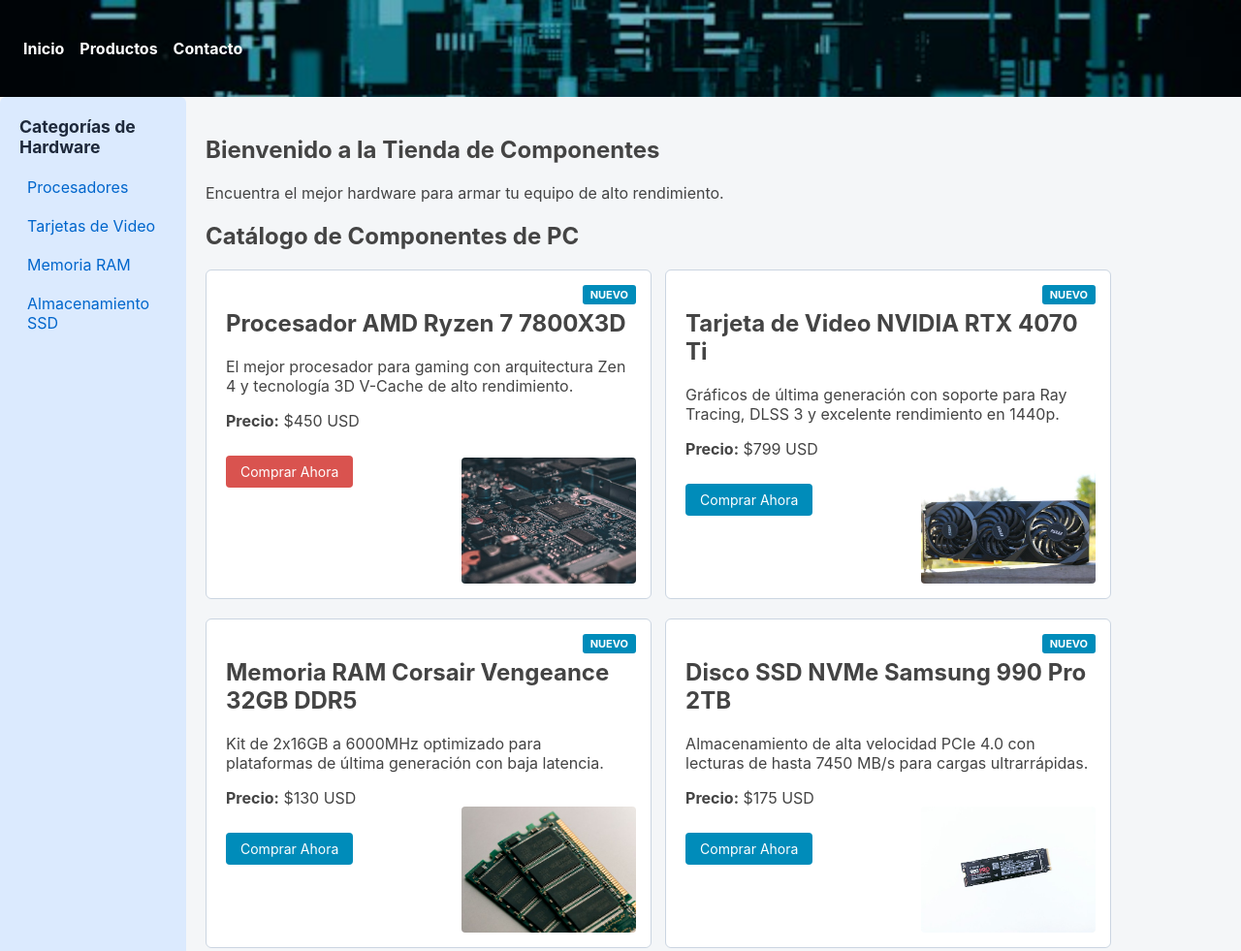
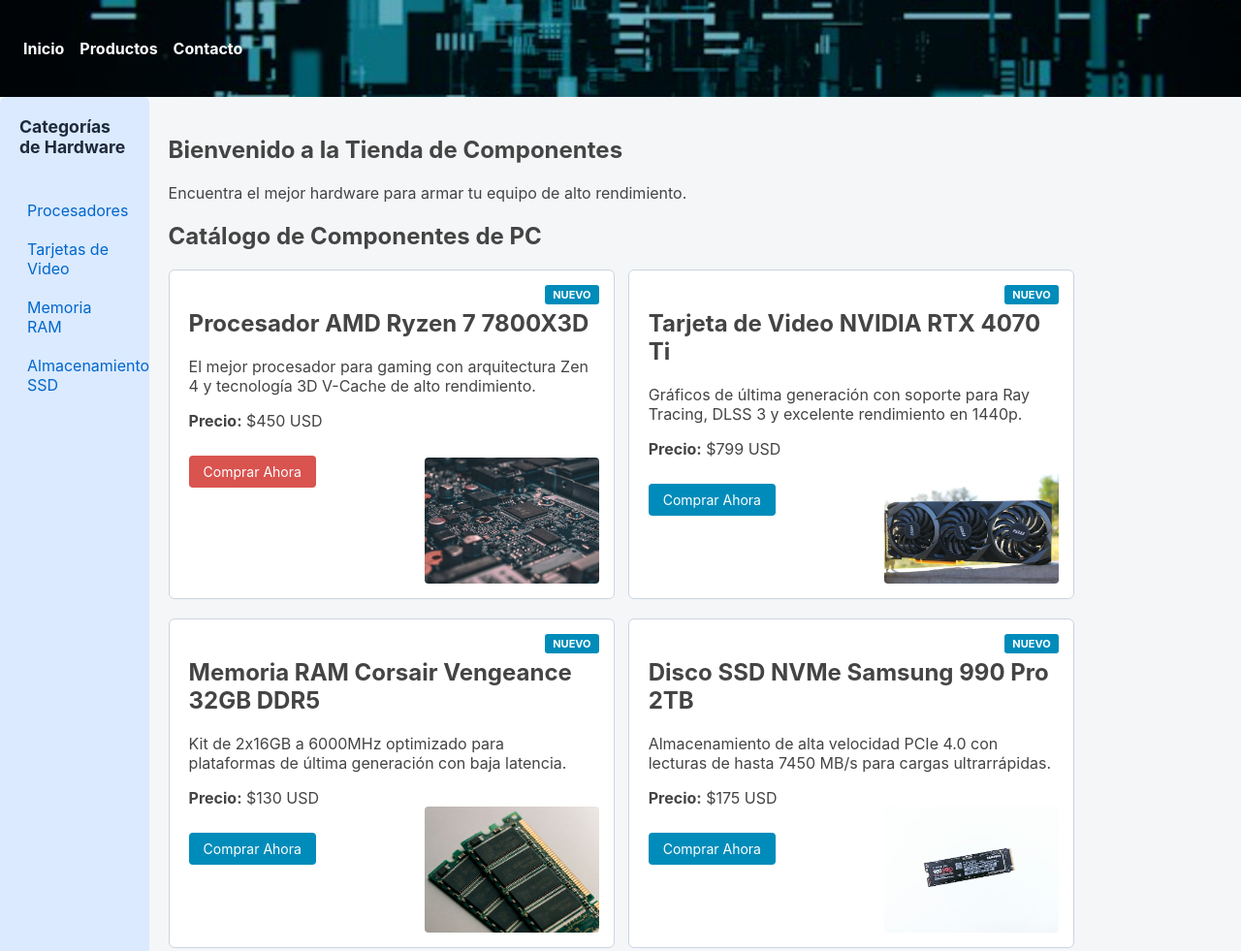
Before and after one commit to JuanesGualdron/CSS, a plain HTML site: page index.html in a window 1280 px wide. Shown: the top 981 px of the page at 97% size. Drawn offline with Linux system fonts and the light colour scheme.

Commit message:
refactor(aside): organiza verticalmente el panel lateral usando flexbox y gap

```diff
--- a/CSS/menu-lateral.css
+++ b/CSS/menu-lateral.css
@@ -1,11 +1,11 @@
 .sidebar {
-    display: inline-block;
-    vertical-align: top;
-    width: 15%;
-    background-color: #dbeafe; /* Color azulito claro */
+    display: flex;
+    flex-direction: column;
+    gap: var(--espaciado-grande);
+    width: 12%;
+    background-color: #dbeafe;
     padding: 20px;
     box-sizing: border-box;
-    min-height: 1000px;
     border-radius: 6px;
 }
 
```
